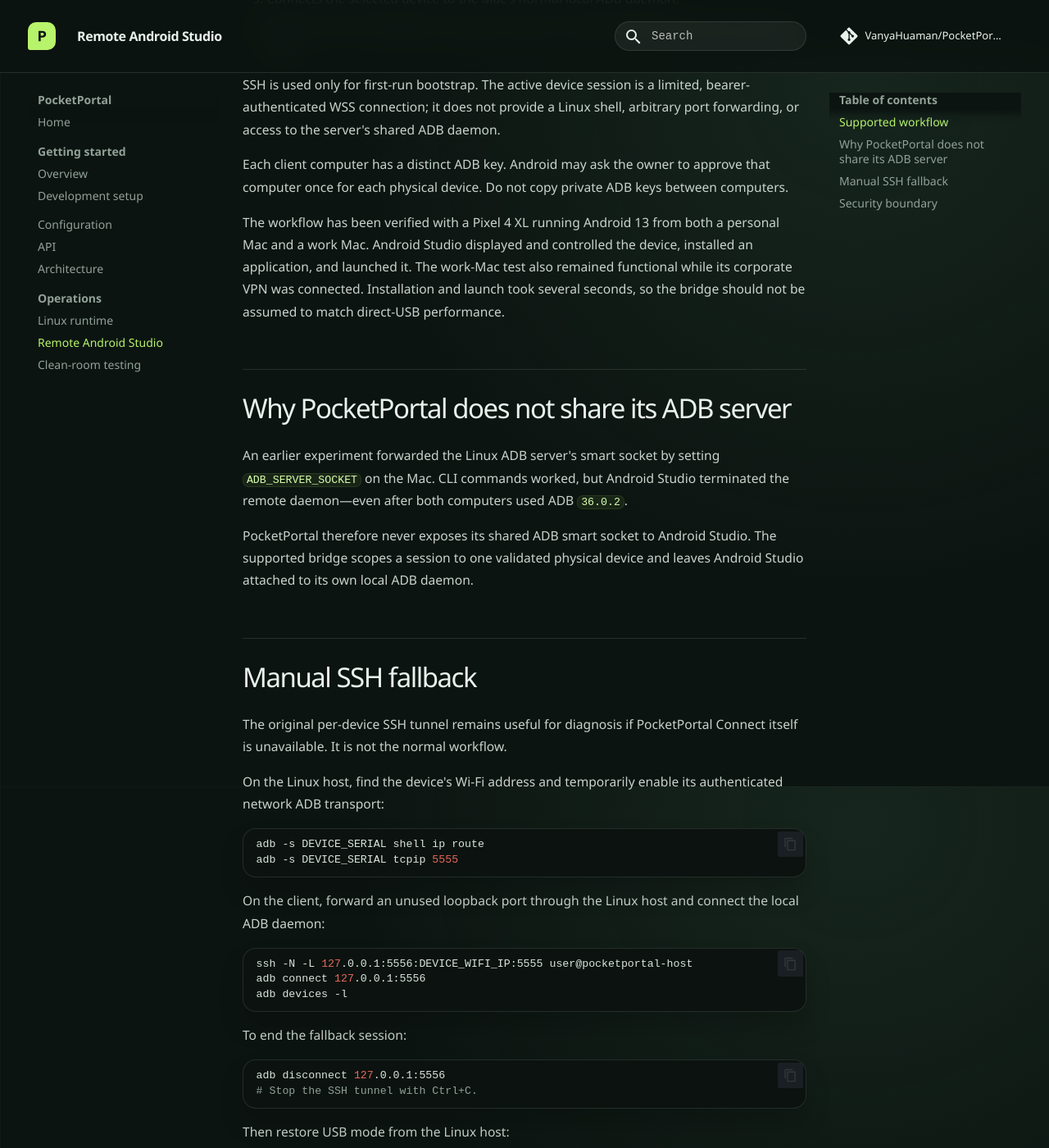
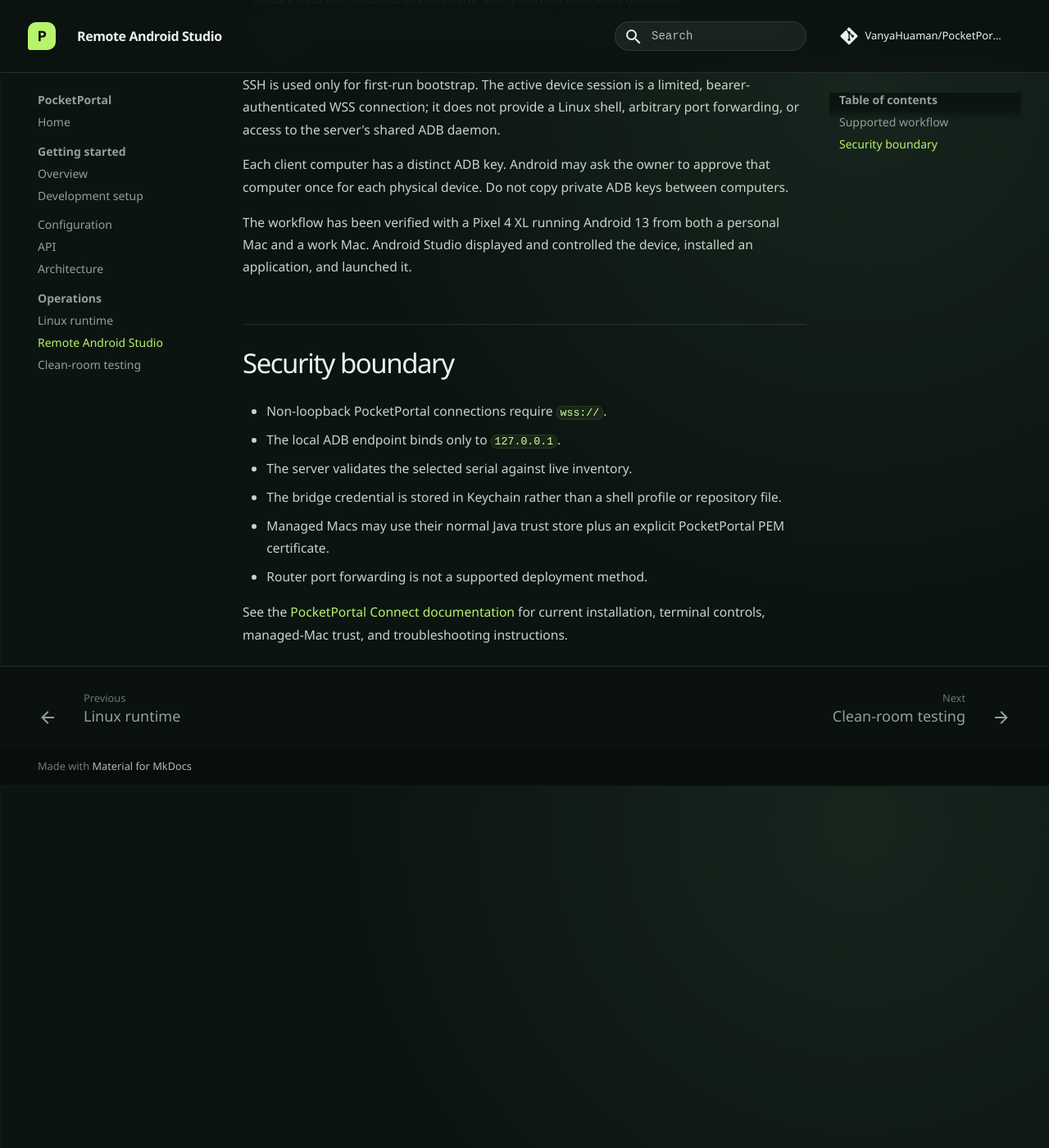
Before and after one commit to VanyaHuaman/PocketPortal, an MkDocs documentation site: the page built from docs/operations/android-studio-remote.md, in a window 1280 px wide and 1400 px high, scrolled down 841 px. Shown: the whole window at 82% size. Built offline with MkDocs 1.6.1 and Material for MkDocs 9.7.7, drawn with Linux system fonts in a browser that asks for light colours; comment, search, counter and statistics services are not loaded; some of the changed text lies outside the part shown.

Commit message:
Focus remote Android Studio guide

````diff
--- a/docs/operations/android-studio-remote.md
+++ b/docs/operations/android-studio-remote.md
@@ -32,61 +32,7 @@
 
 The workflow has been verified with a Pixel 4 XL running Android 13 from both a
 personal Mac and a work Mac. Android Studio displayed and controlled the
-device, installed an application, and launched it. The work-Mac test also
-remained functional while its corporate VPN was connected. Installation and
-launch took several seconds, so the bridge should not be assumed to match
-direct-USB performance.
-
-## Why PocketPortal does not share its ADB server
-
-An earlier experiment forwarded the Linux ADB server's smart socket by setting
-`ADB_SERVER_SOCKET` on the Mac. CLI commands worked, but Android Studio
-terminated the remote daemon—even after both computers used ADB `36.0.2`.
-
-PocketPortal therefore never exposes its shared ADB smart socket to Android
-Studio. The supported bridge scopes a session to one validated physical device
-and leaves Android Studio attached to its own local ADB daemon.
-
-## Manual SSH fallback
-
-The original per-device SSH tunnel remains useful for diagnosis if
-PocketPortal Connect itself is unavailable. It is not the normal workflow.
-
-On the Linux host, find the device's Wi-Fi address and temporarily enable its
-authenticated network ADB transport:
-
-```bash
-adb -s DEVICE_SERIAL shell ip route
-adb -s DEVICE_SERIAL tcpip 5555
-```
-
-On the client, forward an unused loopback port through the Linux host and
-connect the local ADB daemon:
-
-```bash
-ssh -N -L 127.0.0.1:5556:DEVICE_WIFI_IP:5555 user@pocketportal-host
-adb connect 127.0.0.1:5556
-adb devices -l
-```
-
-To end the fallback session:
-
-```bash
-adb disconnect 127.0.0.1:5556
-# Stop the SSH tunnel with Ctrl+C.
-```
-
-Then restore USB mode from the Linux host:
-
-```bash
-adb -s DEVICE_SERIAL usb
-```
-
-!!! warning
-    While network ADB is enabled, the device listens for authenticated ADB
-    connections on port `5555` on its current network. Use it only on a trusted
-    network, never forward it through the router, and restore USB mode after
-    the session.
+device, installed an application, and launched it.
 
 ## Security boundary
 
````
